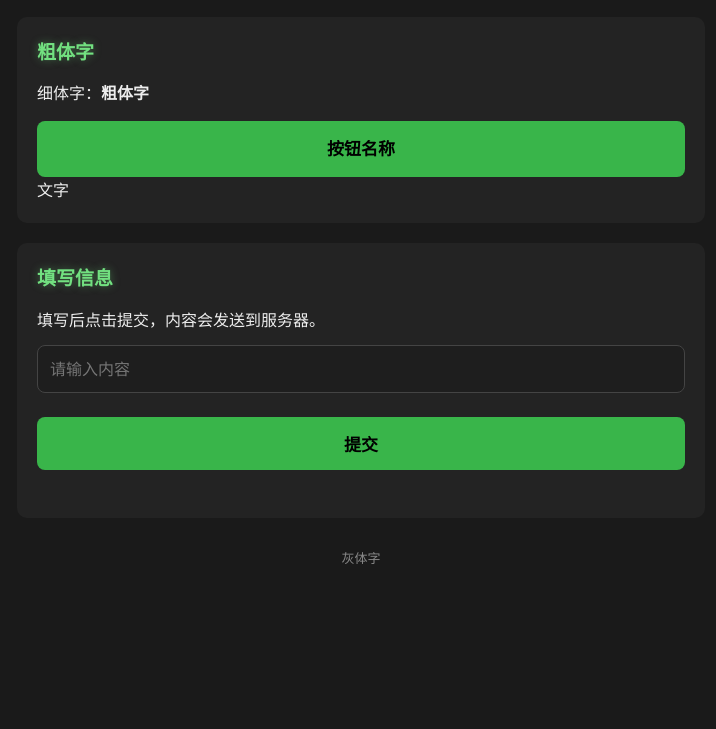
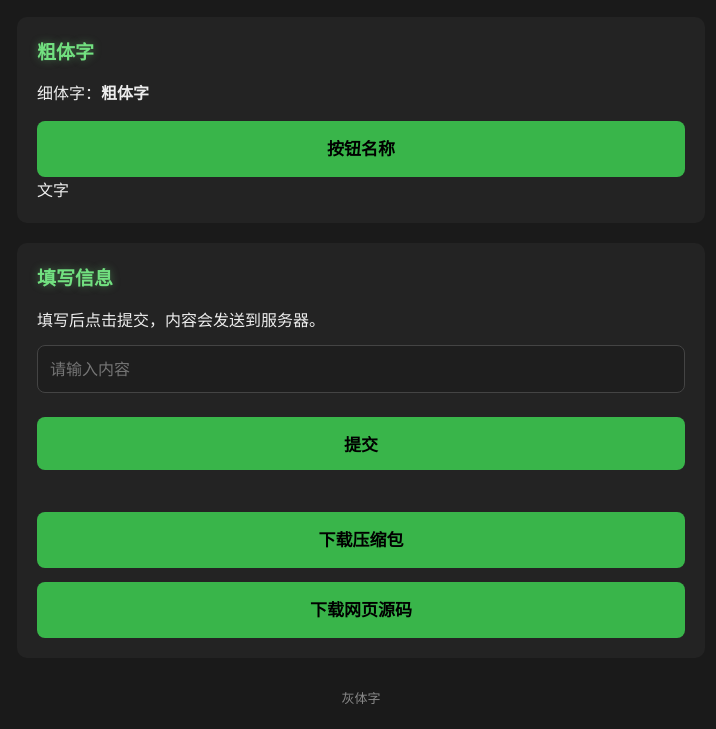
Before and after one commit to zjylopzjy/wdwj.github.oi, a plain HTML site: page index.html in a window 1280 px wide. Shown: the part 665-1394 px from the top of the page, without its empty margins (279-995 px from the left). Before the commit the page ends 1254 px from the top, so only its background shows below. Drawn offline with Linux system fonts and the light colour scheme.

Commit message:
Add files via upload

```diff
--- a/index.html
+++ b/index.html
@@ -67,6 +67,7 @@
             margin:12px 0;
             font-family:monospace;
         }
+        /* 按钮统一基础样式 */
         .join-btn{
             display:block;
             text-align:center;
@@ -186,6 +187,14 @@
             </div>
         </form>
         <p class="msg" id="msg"></p>
+
+        <!-- 【新增的下载按钮】 -->
+        <!-- download 属性会强制浏览器下载文件，而不是直接打开它 -->
+        <a href="download/文件.zip" download class="join-btn">下载压缩包
+        </a>
+        <a href="download/源码.txt" download class="join-btn">下载网页源码</a>
+
+
     </div>
 
     <div class="footer">
```
Also changed, not shown: 源码.txt (added).
